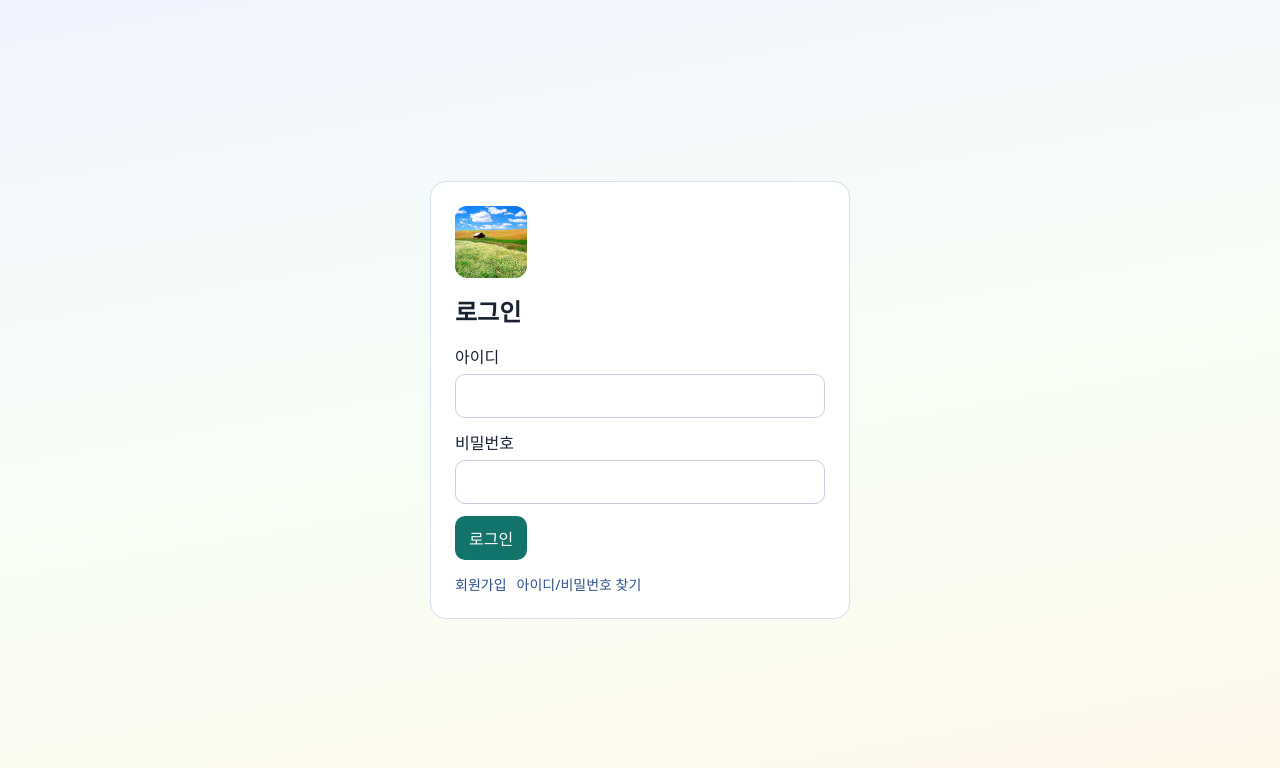
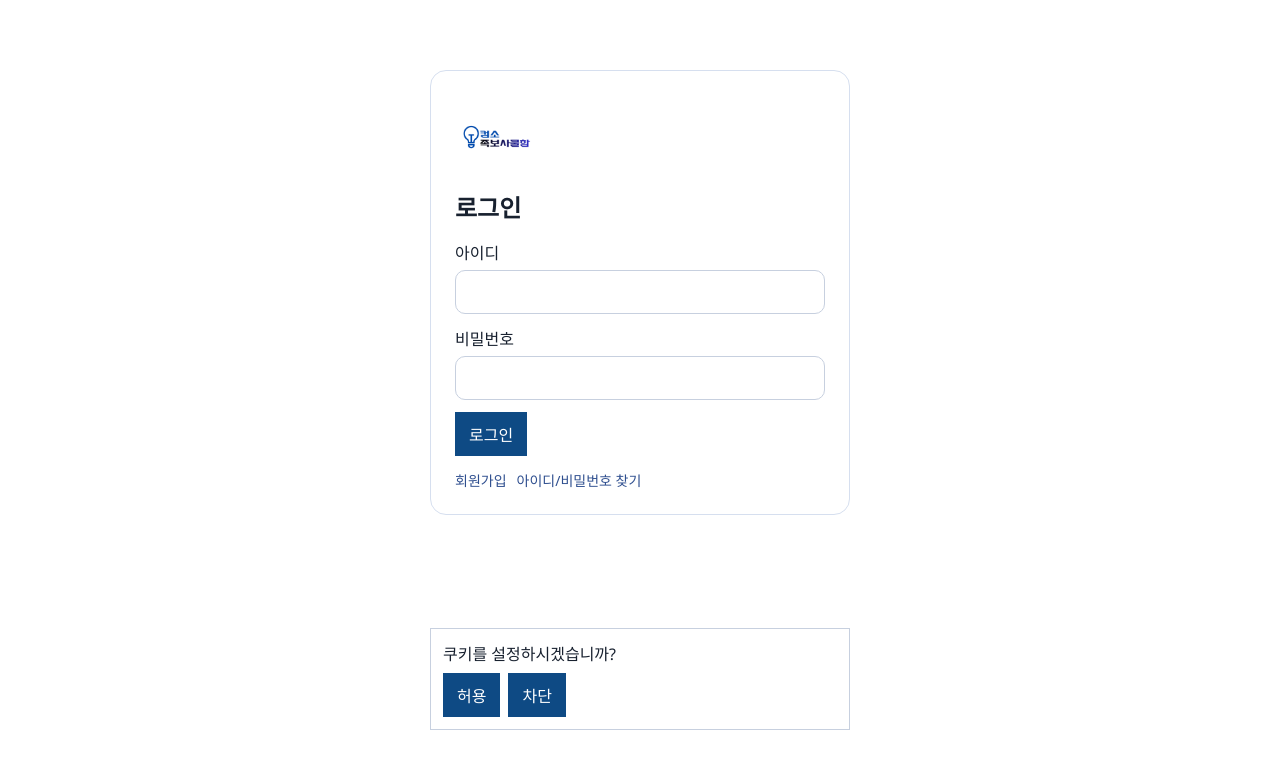
Before and after one commit to cptmaktmxj/board, a React app in the folder frontend/: page /login in a window 1280 px wide. Shown: the top 768 px of the page. Built offline with nearby package versions, Linux system fonts and the light colour scheme; the HTML template or start-up script is replaced by a standard one.

Commit message:
쿠키 설정과 로고 추가

```diff
--- a/frontend/src/App.css
+++ b/frontend/src/App.css
@@ -1,3 +1,10 @@
+html,
+body,
+#root {
+  width: 100%;
+  min-height: 100%;
+}
+
 * {
   margin: 0;
   padding: 0;
@@ -5,7 +12,7 @@
 }
 
 body {
-  background: linear-gradient(170deg, #f1f4ff 0%, #f7fff6 50%, #fff7ea 100%);
+  background: #ffffffee;
   color: #18212f;
   font-family: "Segoe UI", "Noto Sans KR", sans-serif;
 }
@@ -13,6 +20,10 @@ body {
 a {
   text-decoration: none;
   color: inherit;
+}
+
+.logo-link {
+  display: inline-flex;
 }
 
 button,
@@ -23,9 +34,15 @@ textarea {
 }
 
 .app {
-  max-width: 1080px;
-  margin: 0 auto;
+  width: 100%;
+  min-height: 100vh;
   padding: 20px;
+  display: flex;
+  flex-direction: column;
+}
+
+.main-content {
+  flex: 1;
 }
 
 .auth-page {
@@ -43,8 +60,8 @@ textarea {
 }
 
 .auth-logo {
-  width: 72px;
-  height: 72px;
+  width: 84px;
+  height: 84px;
   object-fit: cover;
   border-radius: 12px;
   margin-bottom: 10px;
@@ -63,20 +80,27 @@ textarea {
 
 .form-row input,
 .form-row textarea,
-.search-wrap input,
-.search-wrap select,
-.board-switch select {
+.search-wrap input {
   border: 1px solid #c7d0df;
   border-radius: 10px;
   padding: 10px 12px;
   background: #fff;
 }
 
+.search-wrap select,
+.board-switch select,
+.list-options select {
+  border: 1px solid #c7d0df;
+  border-radius: 0;
+  padding: 10px 12px;
+  background: #fff;
+}
+
 button {
   border: none;
-  border-radius: 10px;
+  border-radius: 0;
   padding: 10px 14px;
-  background: #12736a;
+  background: #0E4A84;
   color: #fff;
   cursor: pointer;
 }
@@ -87,6 +111,20 @@ button {
   gap: 10px;
   color: #2f4f8f;
   font-size: 14px;
+}
+
+.cookie-prompt {
+  margin-top: 12px;
+  width: min(420px, 100%);
+  border: 1px solid #c7d0df;
+  background: #ffffffee;
+  padding: 12px;
+}
+
+.cookie-actions {
+  margin-top: 8px;
+  display: flex;
+  gap: 8px;
 }
 
 .top-bar {
@@ -102,8 +140,8 @@ button {
 }
 
 .top-logo {
-  width: 54px;
-  height: 54px;
+  width: 64px;
+  height: 64px;
   border-radius: 10px;
   object-fit: cover;
 }
@@ -141,10 +179,17 @@ button {
   margin-bottom: 12px;
 }
 
+.list-toolbar {
+  display: flex;
+  justify-content: flex-end;
+  margin-bottom: 12px;
+}
+
 .post-list {
   list-style: none;
   display: grid;
   gap: 10px;
+  margin-bottom: 14px;
 }
 
 .post-item {
@@ -206,10 +251,35 @@ button {
   padding: 8px 0;
 }
 
+.list-options {
+  display: flex;
+  gap: 12px;
+  align-items: center;
+  margin-bottom: 12px;
+}
+
+.list-options label {
+  display: flex;
+  align-items: center;
+  gap: 8px;
+}
+
+.pagination {
+  display: flex;
+  align-items: center;
+  gap: 8px;
+  flex-wrap: wrap;
+}
+
+.pagination button.active {
+  background: #123763;
+}
+
 .footer {
   text-align: center;
   color: #4f5e78;
-  margin-top: 12px;
+  margin-top: auto;
+  padding-top: 12px;
   padding: 8px;
 }
 
--- a/frontend/src/App.jsx
+++ b/frontend/src/App.jsx
@@ -18,6 +18,7 @@ export default function App() {
       <Route element={<BoardLayout />}>
         <Route path="/boards/:boardId" element={<BoardListPage />} />
         <Route path="/boards/:boardId/search" element={<BoardListPage />} />
+        <Route path="/boards/:boardId/posts/new" element={<BoardWritePage />} />
         <Route path="/boards/:boardId/posts/:postId" element={<PostDetailPage />} />
         <Route path="/boards/:boardId/posts/:postId/edit" element={<BoardWritePage />} />
         <Route path="/profile" element={<ProfilePage />} />
--- a/frontend/src/components/temp.jsx
+++ b/frontend/src/components/temp.jsx
@@ -1,11 +1,13 @@
 import { Link } from "react-router-dom";
-import logo from "../data/logo.jpg";
+import logo from "../data/logo.png";
 import defaultProfileImage from "../data/default_profile.png";
 
 export function AuthForm({ title, fields, submitLabel, onSubmit, footerLinks }) {
   return (
     <section className="auth-card">
-      <img src={logo} alt="Board logo" className="auth-logo" />
+      <Link to="/boards/notice" className="logo-link" aria-label="메인으로 이동">
+        <img src={logo} alt="Board logo" className="auth-logo" />
+      </Link>
       <h1>{title}</h1>
       <form
         onSubmit={(event) => {
@@ -44,7 +46,9 @@ export function TopBar({
 }) {
   return (
     <header className="top-bar">
-      <img src={logo} alt="Board logo" className="top-logo" />
+      <Link to="/boards/notice" className="logo-link" aria-label="메인으로 이동">
+        <img src={logo} alt="Board logo" className="top-logo" />
+      </Link>
       <div className="search-wrap">
         <select value={searchType} onChange={(e) => onSearchTypeChange(e.target.value)}>
           <option value="title+content">제목+내용</option>
@@ -62,7 +66,6 @@ export function TopBar({
         </button>
       </div>
       <div className="board-switch">
-        <span>게시판</span>
         <select value={currentBoardId} onChange={(e) => onBoardChange(e.target.value)}>
           {boards.map((board) => (
             <option key={board.id} value={board.id}>
@@ -78,12 +81,33 @@ export function TopBar({
   );
 }
 
-export function PostList({ posts, boardName, isSearch, searchKeyword }) {
+export function PostList({
+  posts,
+  boardName,
+  boardId,
+  isSearch,
+  searchKeyword,
+  perPage,
+  onPerPageChange,
+  pageChunk,
+  onPageChunkChange,
+  currentPage,
+  pageNumbers,
+  onPageChange,
+  totalPages,
+}) {
   return (
     <section className="page-card">
       <div className="list-head">
         <h2>{isSearch ? `검색 결과: ${searchKeyword || "전체"}` : boardName}</h2>
       </div>
+
+      <div className="list-toolbar">
+        <Link to={`/boards/${boardId}/posts/new`} className="write-link">
+          <button type="button">게시글 작성</button>
+        </Link>
+      </div>
+
       {posts.length === 0 ? (
         <p className="empty">조건에 맞는 게시글이 없습니다.</p>
       ) : (
@@ -101,6 +125,23 @@ export function PostList({ posts, boardName, isSearch, searchKeyword }) {
           ))}
         </ul>
       )}
+
+      <div className="list-options">
+
+      </div>
+
+      <div className="pagination">
+        {pageNumbers.map((page) => (
+          <button
+            key={page}
+            type="button"
+            className={page === currentPage ? "active" : ""}
+            onClick={() => onPageChange(page)}
+          >
+            {page}
+          </button>
+        ))}
+      </div>
     </section>
   );
 }
@@ -126,14 +167,13 @@ export function PostDetail({ post }) {
   );
 }
 
-export function PostEditor({ post, onSubmit }) {
-  if (!post) {
-    return <p className="empty">수정할 게시글이 없습니다.</p>;
+export function PostEditor({ post, isEdit, onSubmit }) {
+  if (isEdit && !post) {
+    return <p className="empty">수정할 게시글을 찾을 수 없습니다.</p>;
   }
 
   return (
     <section className="page-card">
-      <h2>게시글 편집</h2>
       <form
         onSubmit={(event) => {
           event.preventDefault();
@@ -143,13 +183,13 @@ export function PostEditor({ post, onSubmit }) {
       >
         <label className="form-row">
           <span>제목</span>
-          <input name="title" defaultValue={post.title} required />
+          <input name="title" defaultValue={post?.title || ""} required />
         </label>
         <label className="form-row">
           <span>내용</span>
-          <textarea name="content" rows={10} defaultValue={post.content} required />
+          <textarea name="content" rows={10} defaultValue={post?.content || ""} required />
         </label>
-        <button type="submit">저장</button>
+        <button type="submit">{isEdit ? "수정 저장" : "작성 완료"}</button>
       </form>
     </section>
   );
@@ -185,7 +225,7 @@ export function ProfileCard({ user }) {
 }
 
 export function Footer() {
-  return <footer className="footer">board frontend prototype</footer>;
+  return <footer className="footer">made by 000</footer>;
 }
 
 export function ErrorPage() {
--- a/frontend/src/layout/BoardLayout.jsx
+++ b/frontend/src/layout/BoardLayout.jsx
@@ -4,7 +4,9 @@ import { Footer } from "../components/temp.jsx";
 export default function BoardLayout() {
   return (
     <div className="app">
-      <Outlet />
+      <main className="main-content">
+        <Outlet />
+      </main>
       <Footer />
     </div>
   );
--- a/frontend/src/pages/auth/LoginPage.jsx
+++ b/frontend/src/pages/auth/LoginPage.jsx
@@ -1,3 +1,4 @@
+import { useState } from "react";
 import { useNavigate } from "react-router-dom";
 import { AuthForm } from "../../components/temp.jsx";
 
@@ -15,12 +16,29 @@ export default function LoginPage() {
         title="로그인"
         fields={fields}
         submitLabel="로그인"
-        onSubmit={() => navigate("/boards/notice")}
         footerLinks={[
           { to: "/register", label: "회원가입" },
           { to: "/register", label: "아이디/비밀번호 찾기" },
         ]}
       />
+
+      <section className="cookie-prompt">
+        <p>쿠키를 설정하시겠습니까?</p>
+        <div className="cookie-actions">
+          <button
+            type="button"
+            onClick={() => navigate("/boards/:boardId")}
+          >
+            허용
+          </button>
+          <button
+            type="button"
+            onClick={() => navigate("/login")}
+          >
+            차단
+          </button>
+        </div>
+      </section>
     </div>
   );
 }
--- a/frontend/src/pages/auth/RegisterPage.jsx
+++ b/frontend/src/pages/auth/RegisterPage.jsx
@@ -20,7 +20,6 @@ export default function RegisterPage() {
         fields={fields}
         submitLabel="가입하기"
         onSubmit={() => navigate("/login")}
-        footerLinks={[{ to: "/login", label: "로그인으로 돌아가기" }]}
       />
     </div>
   );
--- a/frontend/src/pages/board/BoardWritePage.jsx
+++ b/frontend/src/pages/board/BoardWritePage.jsx
@@ -9,7 +9,8 @@ export default function BoardWritePage() {
   const [searchType, setSearchType] = useState("title+content");
   const [searchKeyword, setSearchKeyword] = useState("");
 
-  const post = posts.find((item) => item.id === postId && item.boardId === boardId);
+  const isEdit = Boolean(postId);
+  const post = isEdit ? posts.find((item) => item.id === postId && item.boardId === boardId) : null;
   const currentBoard = boards.find((board) => board.id === boardId) || boards[0];
 
   return (
@@ -30,8 +31,13 @@ export default function BoardWritePage() {
       />
       <PostEditor
         post={post}
+        isEdit={isEdit}
         onSubmit={() => {
-          navigate(`/boards/${boardId}/posts/${postId}`);
+          if (isEdit) {
+            navigate(`/boards/${boardId}/posts/${postId}`);
+            return;
+          }
+          navigate(`/boards/${boardId}`);
         }}
       />
     </>
```
Also changed, not shown: frontend/src/pages/board/BoardListPage.jsx (+41 -6 lines), frontend/src/data/logo.jpg (deleted), frontend/src/data/logo.png (added).
